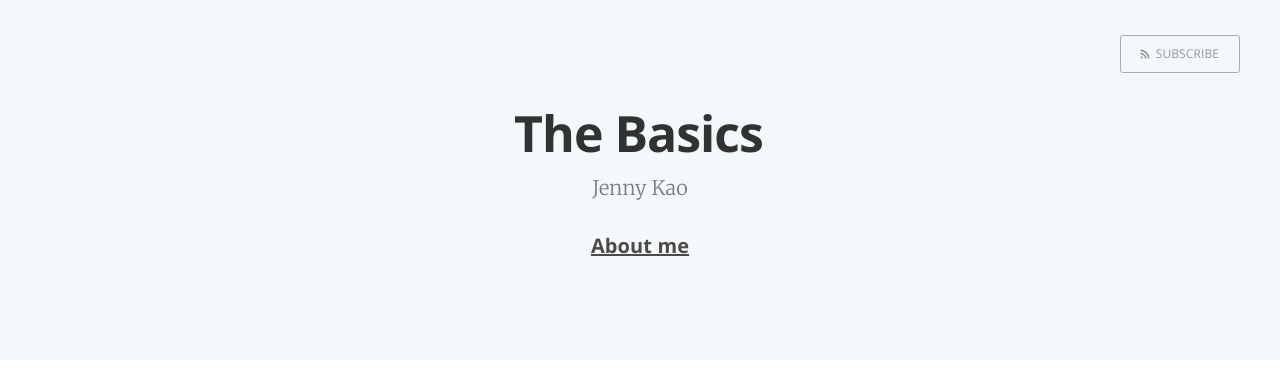
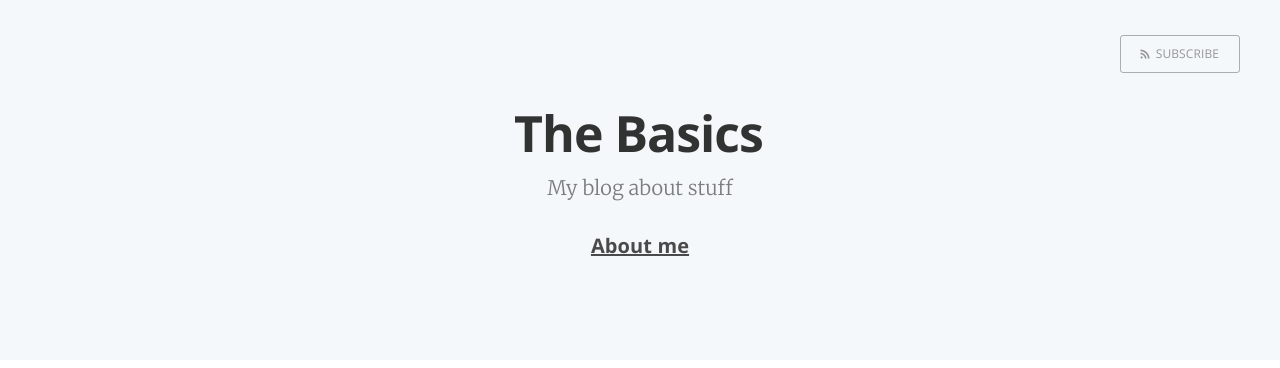
Before and after one commit to jennymhkao/home, a Jekyll site: the page built from index.html, in a window 1280 px wide. Shown: the top 368 px of the page. Built offline with Jekyll 4.4.1, drawn with Linux system fonts in a browser that asks for light colours; the list of posts is cut into pages by our own code.

Commit message:
update readme

```diff
--- a/_config.yml
+++ b/_config.yml
@@ -1,11 +1,11 @@
 name: The Basics
 author: Jenny Kao
-description: "Jenny Kao"
+description: "My blog about stuff"
 meta_description: "blogging about stuffs"
 remote_theme: rosario/kasper
 markdown: kramdown
 logo: false
-paginate: 15
+paginate: 10
 baseurl: ""
 url: https://jennymhkao.github.io
 domain_name: http://jennymhkao.github.io
@@ -14,6 +14,8 @@ google_analytics: "UA-XXXXXXXX-X"
 # Details for the RSS feed generator
 url: ""
 author: "Jenny Kao"
+title: "The Basics"
+description: "My blog about stuff"
 
 # Disqus config
 disqus-shortname: ""
```
Also changed, not shown: README.md.
